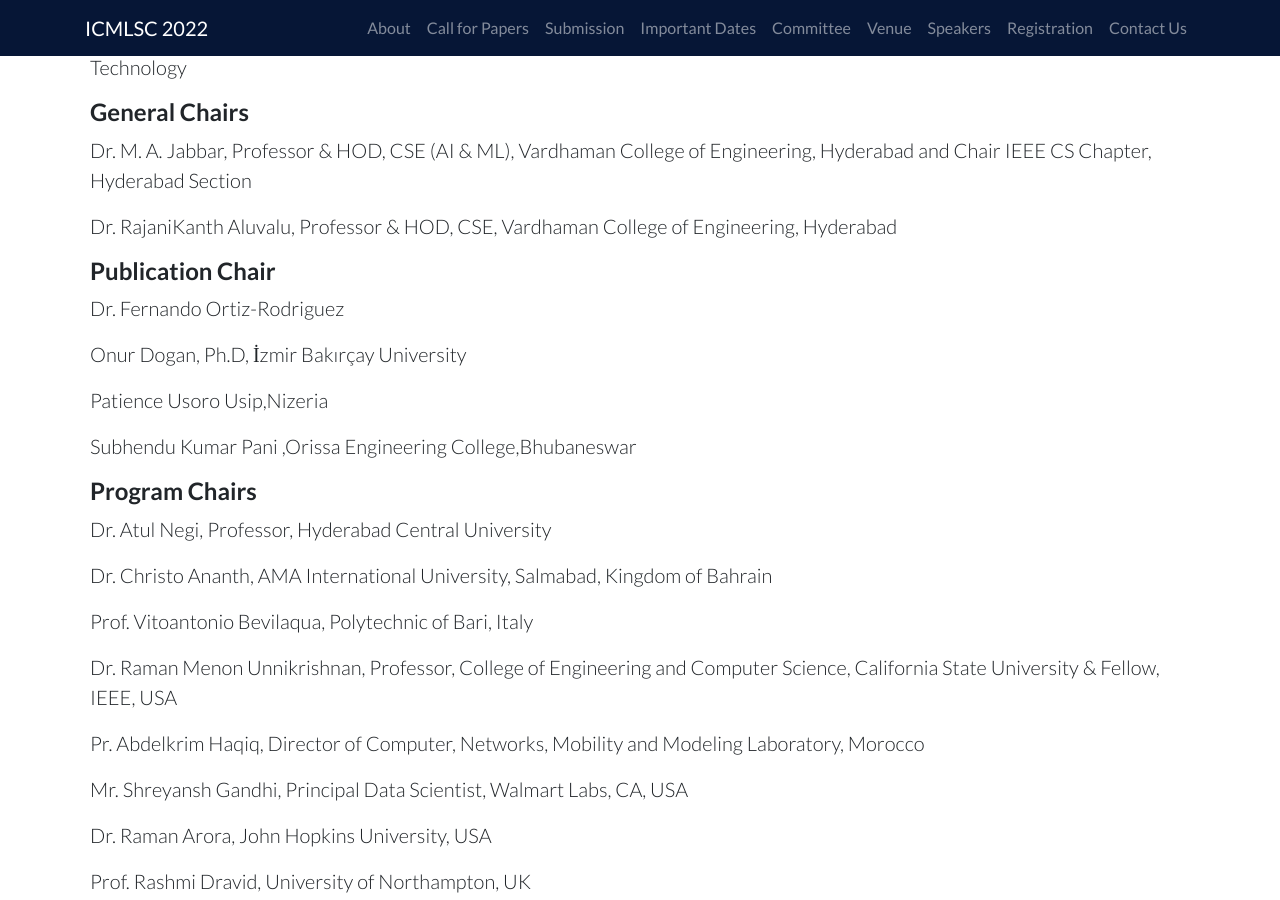
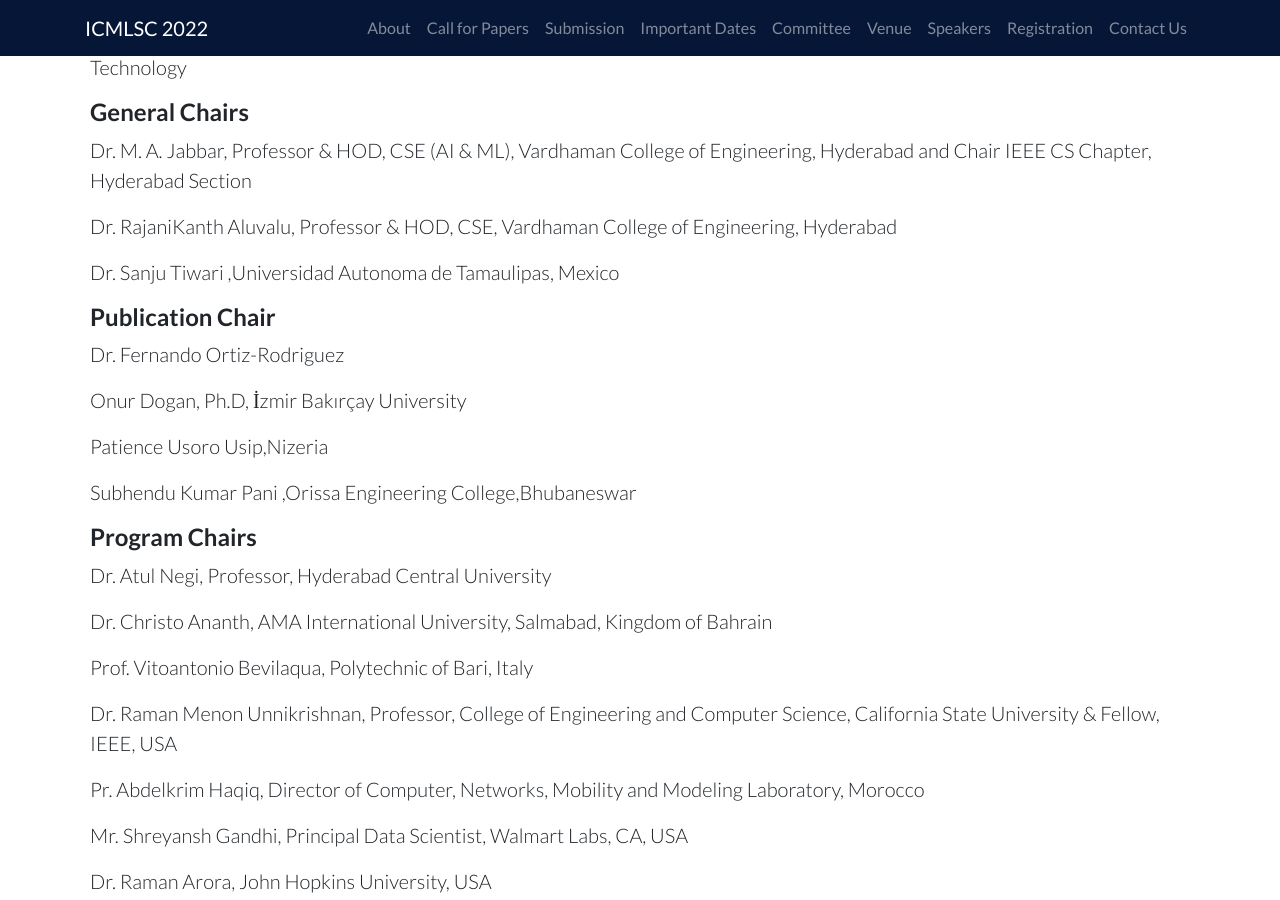
Before and after one commit to ieeevardhaman/icmlsc-website, a Jekyll site: the page built from pages/committee.md, in a window 1280 px wide and 900 px high, scrolled down 1302 px. Built offline with Jekyll 4.4.1, drawn with Linux system fonts in a browser that asks for light colours; our own code applies the rules of GitHub Pages for plain Markdown files.

Commit message:
Update committee.md

```diff
--- a/pages/committee.md
+++ b/pages/committee.md
@@ -30,6 +30,8 @@
 Dr. M. A. Jabbar, Professor & HOD, CSE (AI & ML), Vardhaman College of Engineering, Hyderabad and Chair IEEE CS Chapter, Hyderabad Section
 
 Dr. RajaniKanth Aluvalu, Professor & HOD, CSE, Vardhaman College of Engineering, Hyderabad
+
+Dr. Sanju Tiwari ,Universidad Autonoma de Tamaulipas, Mexico
 
 #### Publication Chair
 
```
